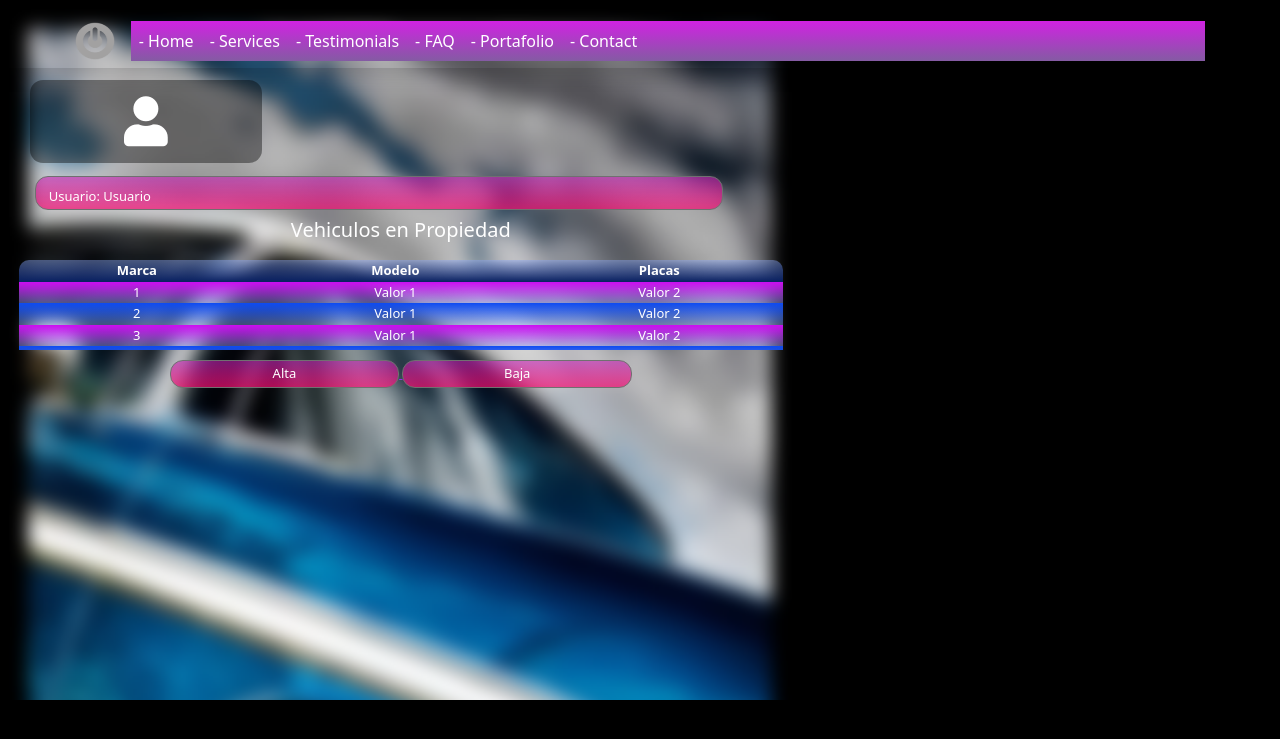
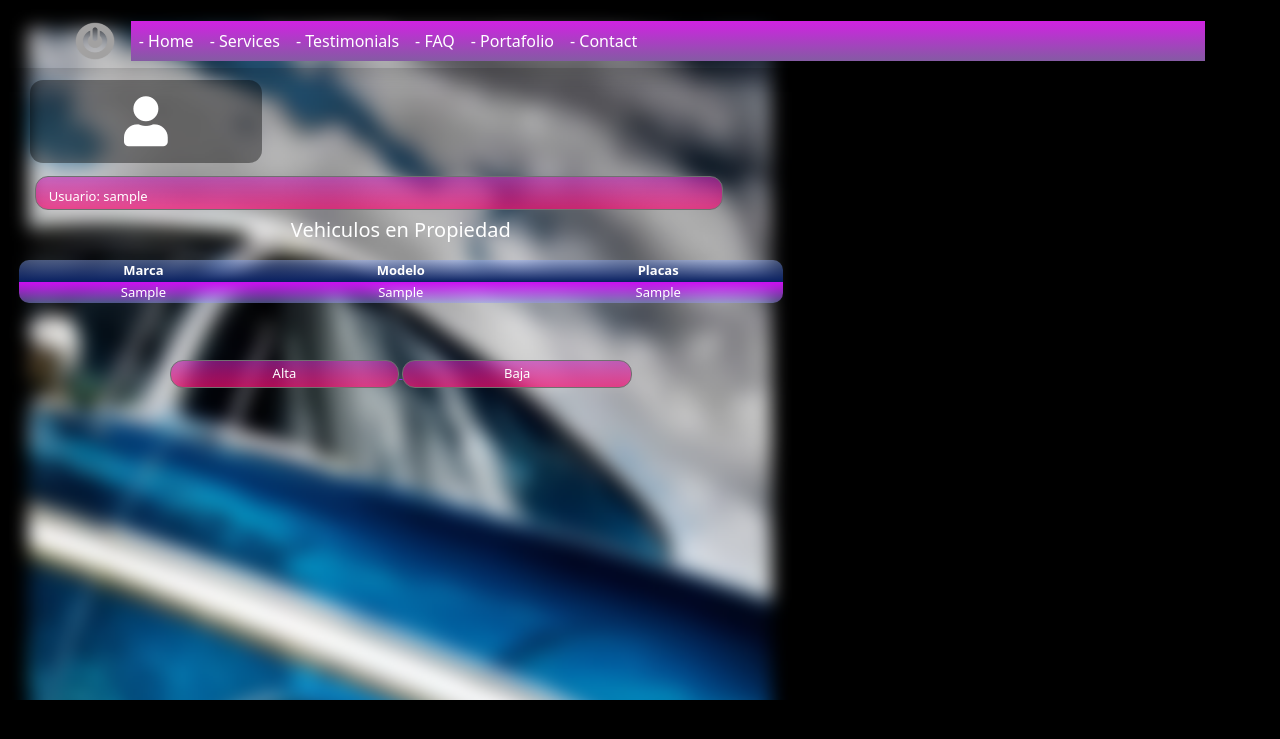
Before and after one commit to bulleto/control.vehicular, a PHP site: page /vehiculos.php in a window 1280 px wide. Shown: the top 739 px of the page. Run offline with PHP 8.4, Linux system fonts and the light colour scheme; the visitor is signed in with stand-in values (Sample User, id 1); tables that the repository leaves empty or names only in its code hold one stand-in row (values such as "Sample post"); some libraries are stand-ins or nearby versions.

Commit message:
tabla vehiculos

```diff
--- a/components/tablaVehiculo.php
+++ b/components/tablaVehiculo.php
@@ -0,0 +1,36 @@
+<table class="custom-table-1">
+    <thead class="custom-th-1">
+    <tr>
+        <th>Marca</th>
+        <th>Modelo</th>
+        <th>Placas</th>
+    </tr>
+    </thead>
+    <tbody class="custom-table-body-1">
+
+
+    <?php
+    include ('../partials/conexion.php');
+    @session_start();
+    $id_usuario= $_SESSION['id_usuario'];
+    $sql="SELECT marca,modelo,placa FROM vehiculos WHERE id_usuario = '$id_usuario'";
+    $result=mysqli_query($conn, $sql);
+    while($ver=mysqli_fetch_row($result)){
+    $datos=$ver[0]."||".$ver[1]."||".$ver[2];
+
+
+    ?>
+
+
+    <tr>
+        <td><?php   echo $ver[0]?></td>
+        <td><?php   echo $ver[1]?></td>
+        <td><?php   echo $ver[2]?></td>
+    </tr>
+
+
+    <?php
+    }
+    ?>
+    </tbody>
+</table>
--- a/vehiculos.php
+++ b/vehiculos.php
@@ -1,3 +1,10 @@
+<?php
+include_once 'partials/sesion.php';
+include_once 'partials/utilities.php';
+if(!(isset($_SESSION['usuario']))){
+    redirectTo('login');;
+}
+?>
 <!DOCTYPE html>
 <html lang="en">
 <head>
@@ -70,7 +77,8 @@
         <div class="custom-card-2" style="width: 90%; margin-left: 1rem; padding-top: 10px;">
           <div class="" style=" text-align: left; margin-left: 10px;">
             <label for="user-title" >Usuario: </label>
-             Usuario
+              <?php echo $_SESSION['usuario']?>
+
           </div>
 
 
@@ -81,38 +89,9 @@
           </label>
         </h5>
         </div>
-        <div style="overflow-y: auto; height: 90px; margin-top:10px; margin-bottom:10px">
-              <table class="custom-table-1">
-                <thead class="custom-th-1">
-                  <tr>
-                    <th>Marca</th>
-                    <th>Modelo</th>
-                    <th>Placas</th>
-                  </tr>
-                </thead>
-                <tbody class="custom-table-body-1">
-                  <tr>
-                    <td>1</td>
-                    <td>Valor 1</td>
-                    <td>Valor 2</td>
-                  </tr>
-                  <tr>
-                    <td>2</td>
-                    <td>Valor 1</td>
-                    <td>Valor 2</td>
-                  </tr>
-                  <tr>
-                    <td>3</td>
-                    <td>Valor 1</td>
-                    <td>Valor 2</td>
-                  </tr>
-                  <tr>
-                    <td>4</td>
-                    <td>Valor 1</td>
-                    <td>Valor 2</td>
-                  </tr>
-                </tbody>
-              </table>
+        <div style="overflow-y: auto; height: 90px; margin-top:10px; margin-bottom:10px" id="tabla">
+
+
             </div>
 
 
@@ -157,7 +136,11 @@
      <script>
 
      </script>
-     <script src="js/registro.js"></script>
+     <script type="text/javascript">
+    $(document).ready(function(){
+        $("#tabla").load("components/tablaVehiculo.php");
+    });
+    </script>
 
 </body>
 </html>
```
